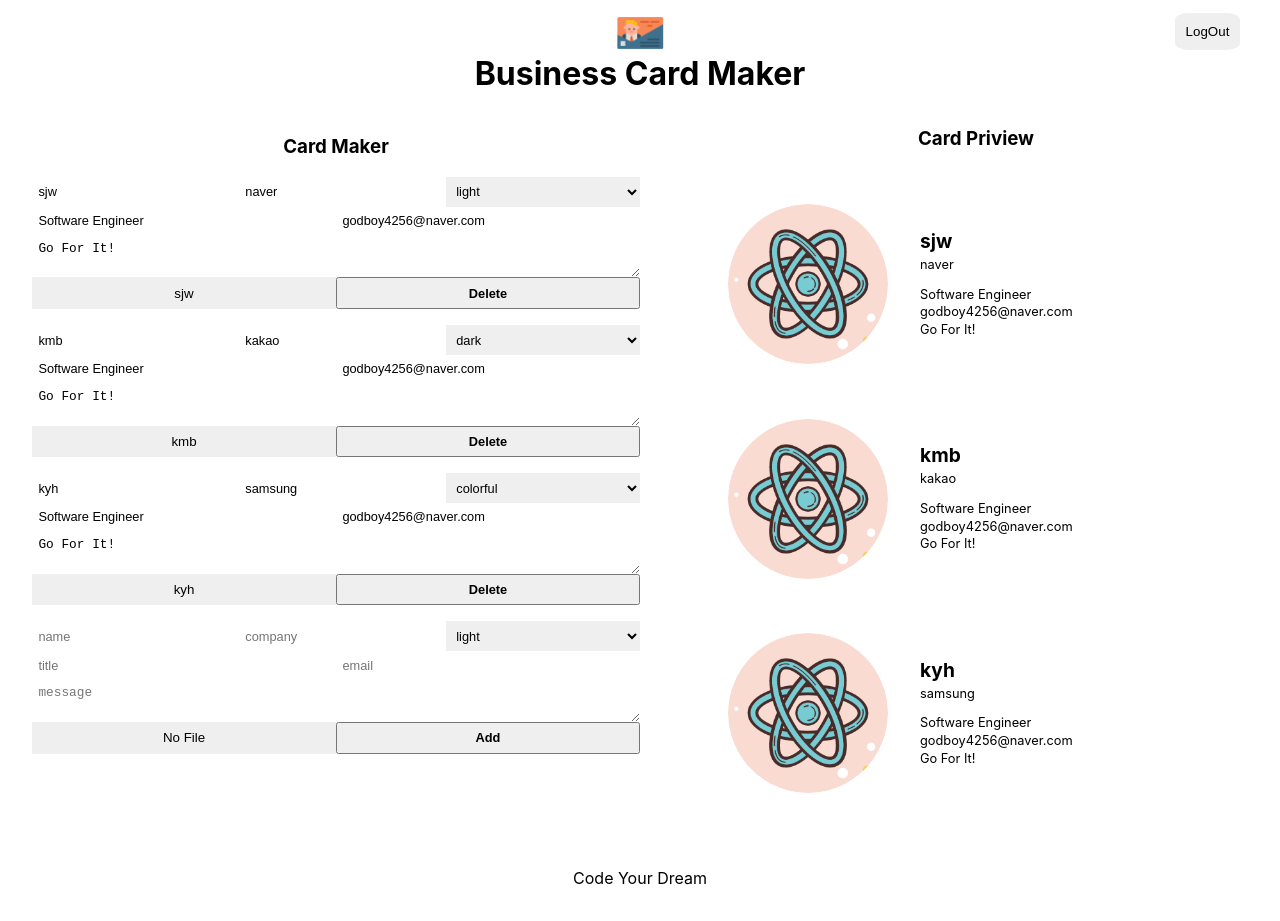
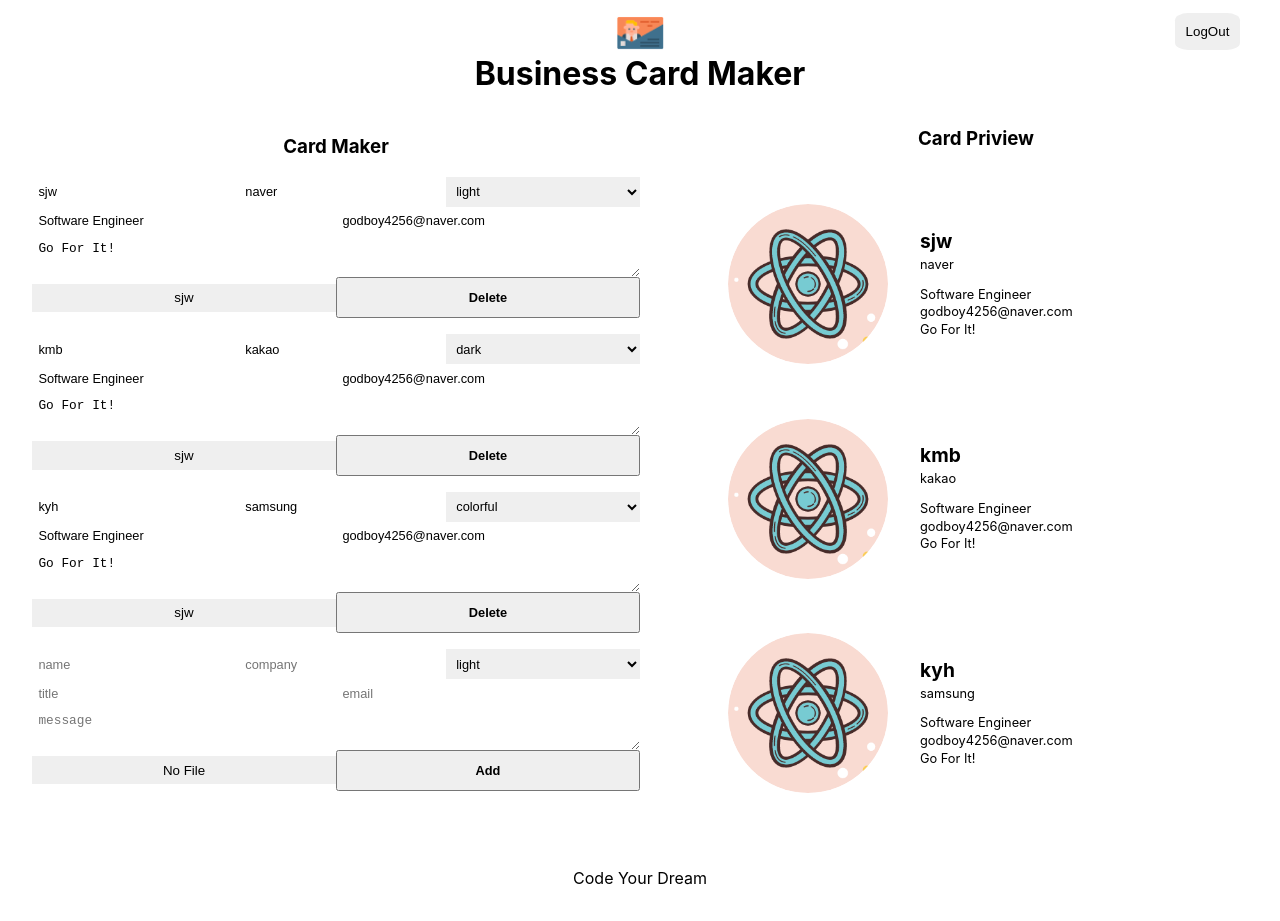
Before and after one commit to godboy4256/business-card-maker-project, a React (Create React App) app: page /maker in a window 1280 px wide. Shown: the top 921 px of the page. Built offline with nearby package versions, Linux system fonts and the light colour scheme; no server answers; sample sign-in values are in the browser's storage.

Commit message:
loading spiner complete

```diff
--- a/src/component/card_editor_form/card_editor_form.jsx
+++ b/src/component/card_editor_form/card_editor_form.jsx
@@ -3,7 +3,7 @@ import Button from '../button/button';
 import styles from './card_editor_form.module.css'
 
 const CardEditorForm = ({FileInput,card,updateCard,deleteCard}) => {
-    const {id,name,company,theme,title,email,message,fileName,fileURL} = card
+    const {name,company,theme,title,email,message,fileName} = card
     const onChange = (event) => {
         if(event.currentTarget === null){
             return;
@@ -38,7 +38,7 @@ const CardEditorForm = ({FileInput,card,updateCard,deleteCard}) => {
             <input className={styles.input} type="text" name="email" value={email} onChange={onChange}/>
             <textarea className={styles.textarea} name="message" value={message} onChange={onChange}></textarea>
             <div className={styles.fileInput}>
-                <FileInput name={name} onFileChange={onFileChange}/>
+                <FileInput name={fileName} onFileChange={onFileChange}/>
             </div>
             <Button name="Delete" onClick={onSubmit} />
         </form>
--- a/src/component/image_file_infut/image_file_input.jsx
+++ b/src/component/image_file_infut/image_file_input.jsx
@@ -1,16 +1,18 @@
-import React, { useRef } from 'react';
+import { onLog } from 'firebase';
+import React, { useRef, useState } from 'react';
 import styles from './image_file_input.module.css'
 
 const ImageFileInput = ({imageUpload,name,onFileChange}) => {
+    const [loading,setLoading] = useState(false)
     const inputRef = useRef()
     const onButtonClick = (event) => {
         event.preventDefault()
         inputRef.current.click()
     }
     const FileChange = async (event) => {
-      //  console.log(event.target.files[0])
+       setLoading(true)
        const uploaded = await imageUpload.upload(event.target.files[0]);
-       console.log(uploaded)
+       setLoading(false)
        onFileChange({
            name:uploaded.original_filename,
            url :uploaded.url
@@ -26,9 +28,14 @@ const ImageFileInput = ({imageUpload,name,onFileChange}) => {
         name="file"
         onChange={FileChange}
         />
-        <button className={styles.button} onClick={onButtonClick}>
-            {name || "No File"}
+       {
+       !loading && <button
+       className={`${styles.button} ${name ? styles.pink : styles.grey}`}
+        onClick={onButtonClick}>
+        {name || "No File"}
         </button>
+        }
+        {loading && <div className={styles.loading}></div>}
     </div>
 }
 
--- a/src/component/image_file_infut/image_file_input.module.css
+++ b/src/component/image_file_infut/image_file_input.module.css
@@ -1,9 +1,12 @@
-@value makerLightGrey, makerWhite from '../../common/color.css';
+@value makerLightGrey, makerPink, makerLightPink from '../../common/color.css';
 
 .container{
     width: 100%;
     height: 100%;
     display: flex;
+    justify-content: center;
+    box-sizing: border-box;
+    padding: 0.5em 0;
 }
 
 .input{
@@ -17,8 +20,35 @@
     background-color: makerLightGrey;
     padding: 0.5em;
     cursor: pointer;
+    height: 100%;
+}
+
+.button.grey{
+    background-color: makerLightGrey;
+}
+
+.button.pink{
+    background-color: makerPink;
 }
 
 .button:hover{
     opacity: 0.8;
 }
+
+@keyframes spin{
+    0%{
+        transform: rotate(0deg);
+    }
+    100%{
+        transform: rotate(360deg);
+    }
+}
+
+.loading{
+    width: 1.5em;
+    height: 1.5em;
+    border-radius: 50%;
+    border:3px solid makerLightGrey;
+    border-top-color:makerPink;
+    animation: spin 2s linear infinite;
+}
```
